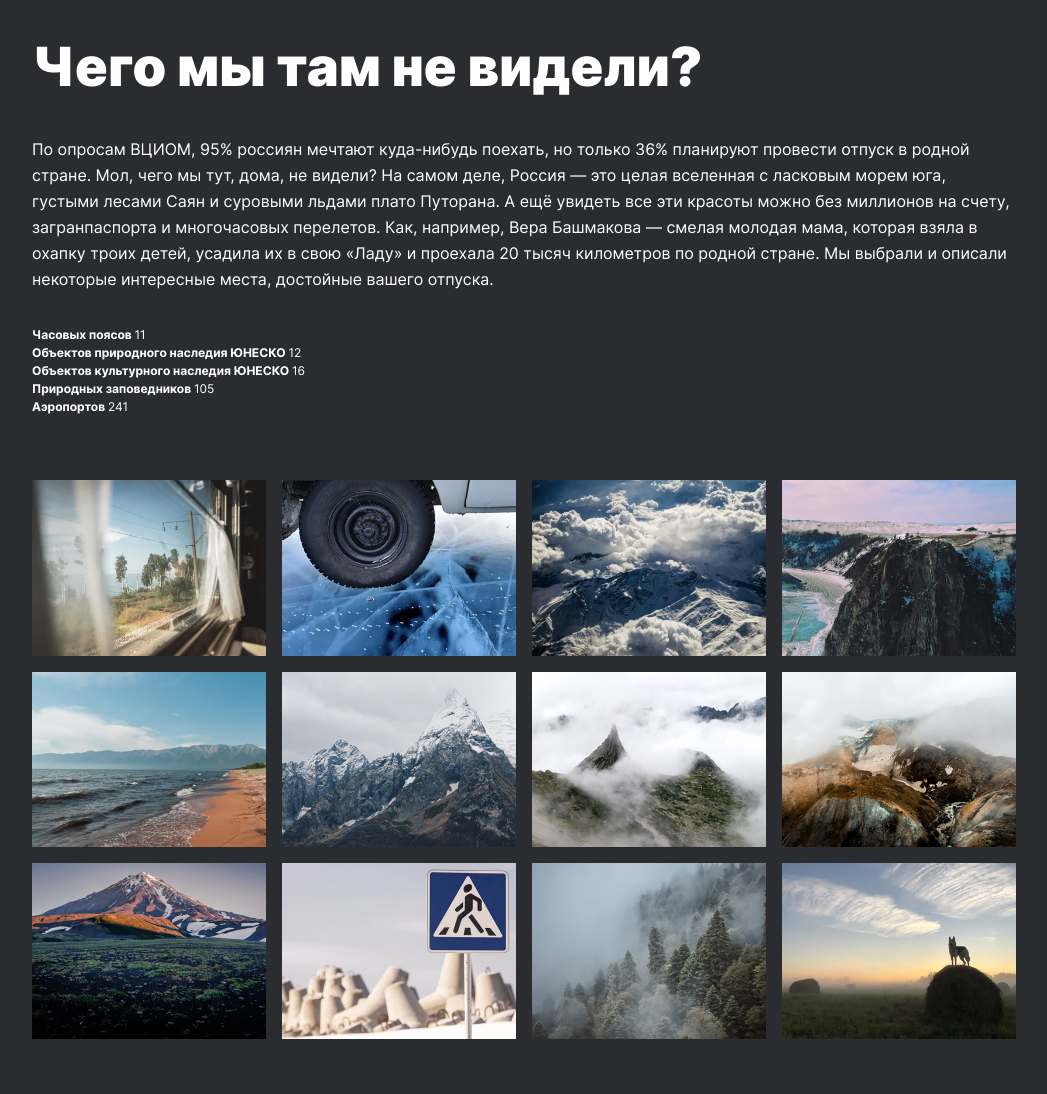
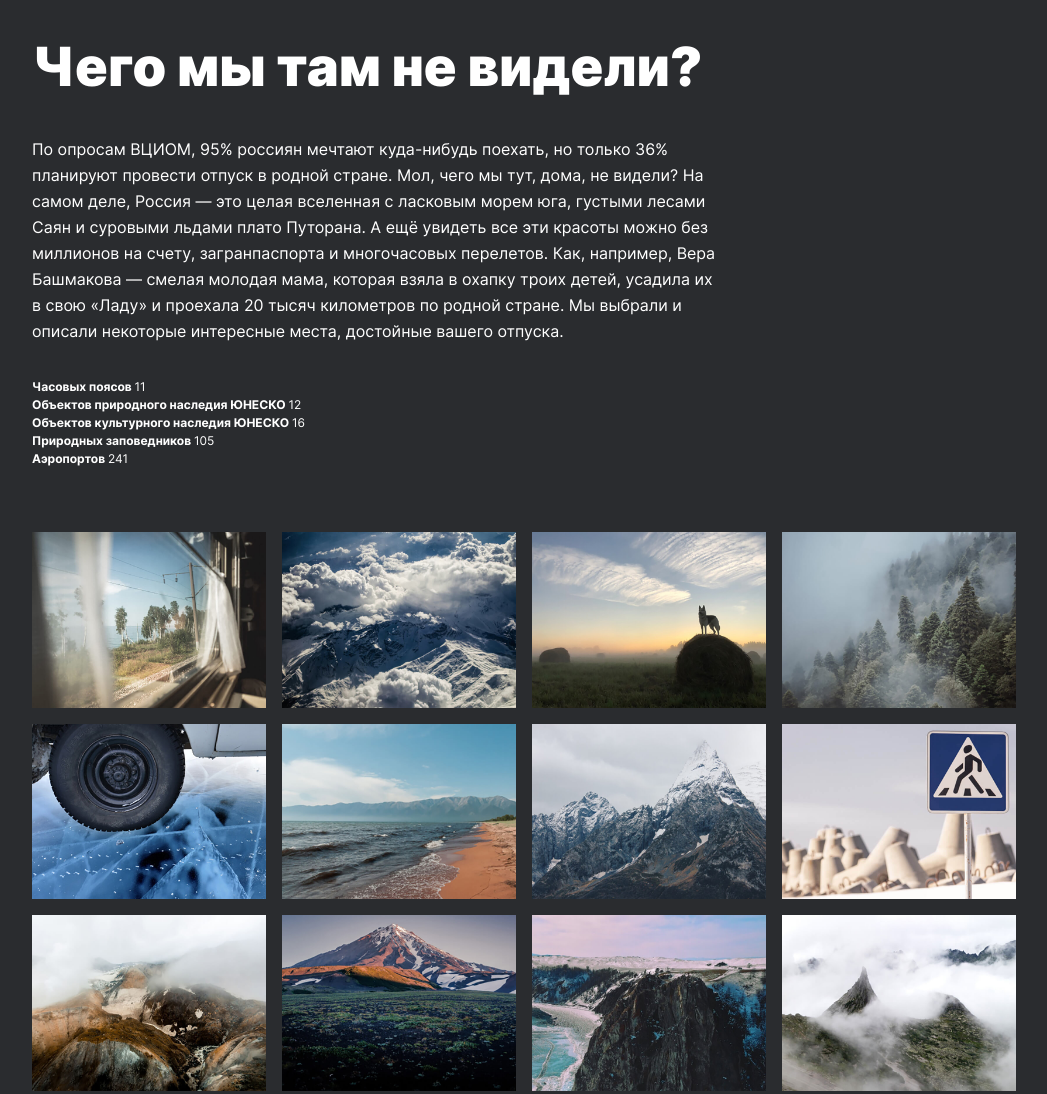
Before and after one commit to coldrainsnow/russian-travel, a plain HTML site: page index.html in a window 1280 px wide. Shown: the part 1160-2254 px from the top of the page, without its empty margins (116-1163 px from the left). Drawn offline with Linux system fonts and the light colour scheme.

Commit message:
complete15

```diff
--- a/blocks/intro/__text/intro__text.css
+++ b/blocks/intro/__text/intro__text.css
@@ -5,3 +5,18 @@
   line-height: 163%;
   margin: 40px 0 0;
 }
+
+@media screen and (min-width: 768px) {
+  .intro__text {
+    display: block;
+    max-width: 720px;
+    width: 100%;
+  }
+}
+
+@media screen and (min-width: 1024px) {
+  .intro__text {
+    max-width: 690px;
+    width: 100%;
+  }
+}
--- a/blocks/intro/intro.css
+++ b/blocks/intro/intro.css
@@ -10,7 +10,7 @@
 @media screen and (min-width: 768px) {
   .intro {
     max-width: 100%;
-    padding: 64px 0 0;
+    padding: 64px 24px 0;
   }
 }
 
--- a/index.html
+++ b/index.html
@@ -65,57 +65,57 @@
           alt="Фото необъятной1"
         />
         <img
-          src="images/photo-grid-arisa.jpg"
+          src="images/photo-grid-atharva-tulsi.jpg"
           class="photo-grid__item"
           alt="Фото необъятной2"
         />
         <img
-          src="images/photo-grid-atharva-tulsi.jpg"
+          src="images/photo-grid-tuman.jpg"
           class="photo-grid__item"
           alt="Фото необъятной3"
         />
         <img
-          src="images/photo-grid-baikal-2.jpg"
+          src="images/photo-grid-sochi.jpg"
           class="photo-grid__item"
           alt="Фото необъятной4"
         />
         <img
-          src="images/photo-grid-baikal.jpg"
+          src="images/photo-grid-arisa.jpg"
           class="photo-grid__item"
           alt="Фото необъятной5"
         />
         <img
-          src="images/photo-grid-elbrus.jpg"
+          src="images/photo-grid-baikal.jpg"
           class="photo-grid__item"
           alt="Фото необъятной6"
         />
         <img
-          src="images/photo-grid-ergaki.jpg"
+          src="images/photo-grid-elbrus.jpg"
           class="photo-grid__item"
           alt="Фото необъятной7"
         />
         <img
-          src="images/photo-grid-kamchatka-1.jpg"
+          src="images/photo-grid-kondratiev.jpg"
           class="photo-grid__item"
           alt="Фото необъятной8"
         />
         <img
-          src="images/photo-grid-kamchatka-2.jpg"
+          src="images/photo-grid-kamchatka-1.jpg"
           class="photo-grid__item"
           alt="Фото необъятной9"
         />
         <img
-          src="images/photo-grid-kondratiev.jpg"
+          src="images/photo-grid-kamchatka-2.jpg"
           class="photo-grid__item"
           alt="Фото необъятной10"
         />
         <img
-          src="images/photo-grid-sochi.jpg"
+          src="images/photo-grid-baikal-2.jpg"
           class="photo-grid__item"
           alt="Фото необъятной11"
         />
         <img
-          src="images/photo-grid-tuman.jpg"
+          src="images/photo-grid-ergaki.jpg"
           class="photo-grid__item"
           alt="Фото необъятной12"
         />
```
